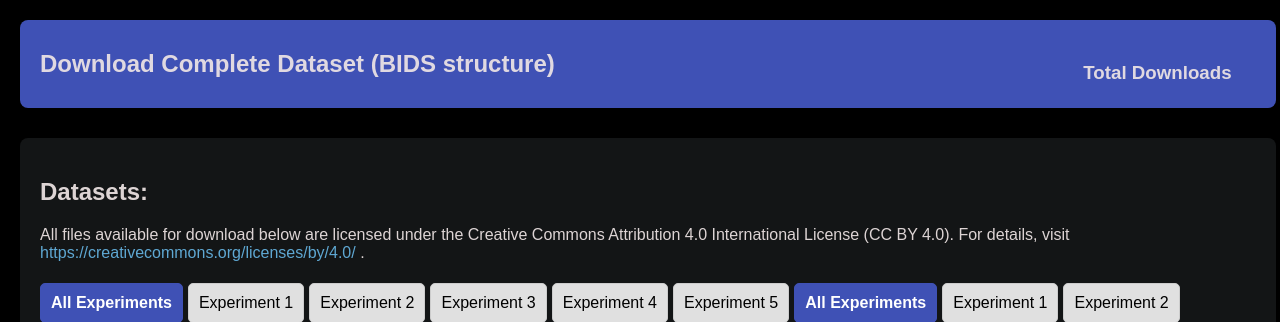
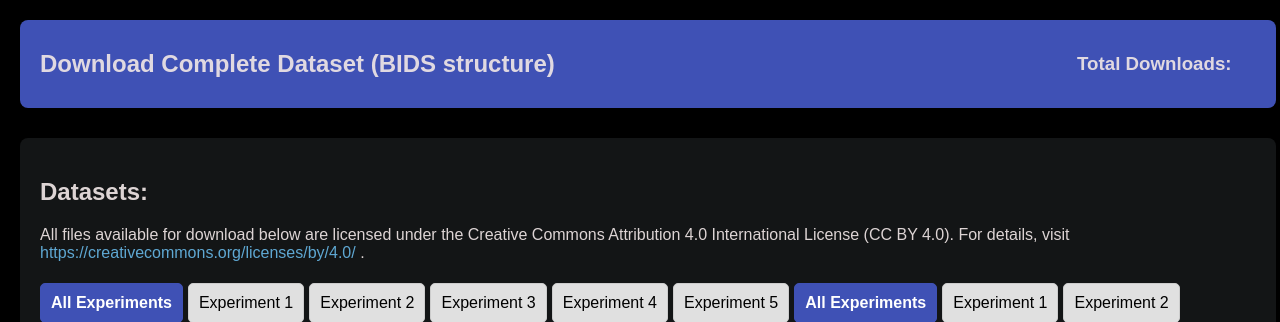
Before and after one commit to madjens/bbbd-website, a Flask app: page /download_page in a window 1280 px wide. Shown: the part 139-461 px from the top of the page. Run offline with Flask 3, Linux system fonts and the light colour scheme; data that the repository does not hold is empty; some libraries are stand-ins or nearby versions.

Commit message:
downloadss

```diff
--- a/templates/download_page.html
+++ b/templates/download_page.html
@@ -70,7 +70,7 @@
         <section id="superexp-heading" style="display: flex; align-items: center; justify-content: space-between;">
             <h2>Download Complete Dataset (BIDS structure)</h2>
             <div>
-                <h3 style="margin-right: 0px;  margin-bottom: 0; display: inline-block;">Total Downloads</h3>
+                <h3 style="margin-right: 0px; display: inline-block;">Total Downloads: </h3>
                 <div id="countTable" style="display: inline-block;"></div>
             </div>
         </section>
```
